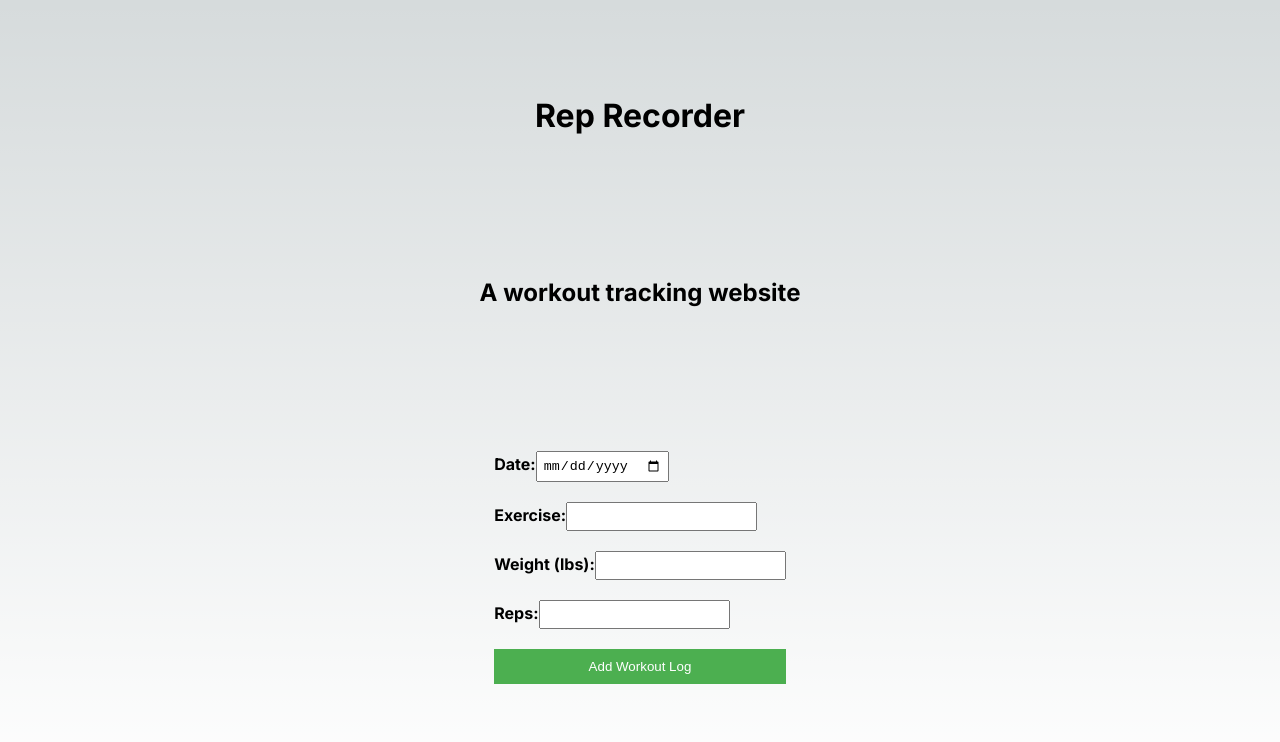
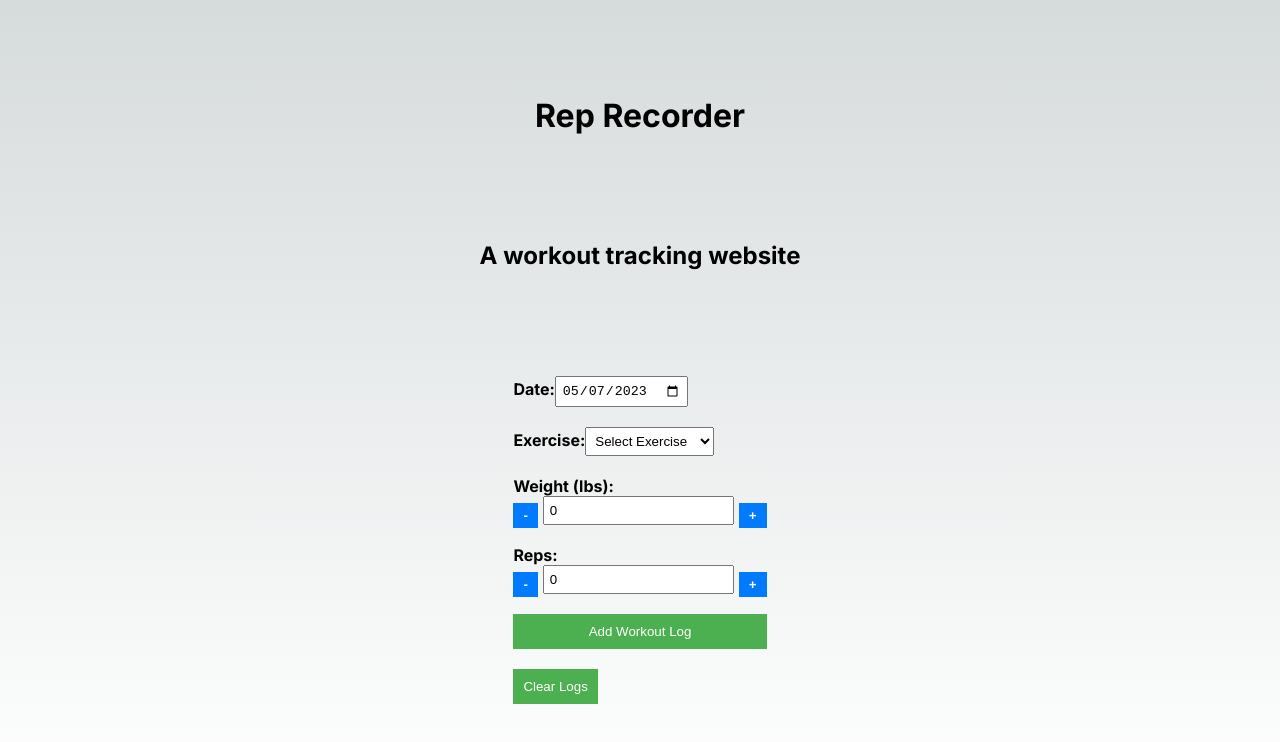
Before and after one commit to AustinMichaelColeman/rep-recorder, a Next.js app: page / in a window 1280 px wide. Shown: the top 742 px of the page. Built offline with nearby package versions, Linux system fonts and the light colour scheme.

Commit message:
Add basic workout tracking

```diff
--- a/src/app/WorkoutTracker.js
+++ b/src/app/WorkoutTracker.js
@@ -1,15 +1,15 @@
 "use client";
 import React, { useEffect, useState } from "react";
-import { addWorkoutLog, getWorkoutLogs } from "./workout-db";
+import { addWorkoutLog, getWorkoutLogs, clearWorkouts } from "./workout-db";
 import styles from "./WorkoutTracker.module.css";
 
 export default function WorkoutTracker() {
   const [workouts, setWorkouts] = useState([]);
   const [formValues, setFormValues] = useState({
-    date: "",
+    date: new Date().toISOString().split("T")[0],
     exercise: "",
-    weight: "",
-    reps: "",
+    weight: 0,
+    reps: 0,
   });
 
   useEffect(() => {
@@ -25,6 +25,34 @@ export default function WorkoutTracker() {
     setFormValues((prevValues) => ({ ...prevValues, [name]: value }));
   };
 
+  const handleWeightIncrement = () => {
+    setFormValues((prevValues) => ({
+      ...prevValues,
+      weight: prevValues.weight + 5,
+    }));
+  };
+
+  const handleWeightDecrement = () => {
+    setFormValues((prevValues) => ({
+      ...prevValues,
+      weight: prevValues.weight - 5,
+    }));
+  };
+
+  const handleRepsIncrement = () => {
+    setFormValues((prevValues) => ({
+      ...prevValues,
+      reps: prevValues.reps + 1,
+    }));
+  };
+
+  const handleRepsDecrement = () => {
+    setFormValues((prevValues) => ({
+      ...prevValues,
+      reps: prevValues.reps - 1,
+    }));
+  };
+
   const handleSubmit = (event) => {
     event.preventDefault();
     const workoutLog = {
@@ -36,12 +64,9 @@ export default function WorkoutTracker() {
 
     addWorkoutLog(workoutLog)
       .then(() => {
-        setFormValues({
-          date: "",
-          exercise: "",
-          weight: "",
-          reps: "",
-        });
+        setFormValues((prevValues) => ({
+          ...prevValues,
+        }));
         getWorkoutLogs()
           .then((workouts) => setWorkouts(workouts))
           .catch((error) =>
@@ -49,6 +74,15 @@ export default function WorkoutTracker() {
           );
       })
       .catch((error) => console.error("Failed to add workout log:", error));
+  };
+
+  const handleClearLogs = () => {
+    clearWorkouts()
+      .then(() => {
+        setWorkouts([]);
+        console.log("Workout logs cleared from the database.");
+      })
+      .catch((error) => console.error("Failed to clear workout logs:", error));
   };
 
   return (
@@ -67,17 +101,30 @@ export default function WorkoutTracker() {
         </label>
         <label className={styles.label}>
           Exercise:
-          <input
-            type="text"
+          <select
             name="exercise"
             value={formValues.exercise}
             onChange={handleInputChange}
             className={styles.input}
             required
-          />
+          >
+            <option value="">Select Exercise</option>
+            <option value="Bench Press">Bench Press</option>
+            <option value="Squat">Squat</option>
+            <option value="Deadlift">Deadlift</option>
+            <option value="Overhead Press">Overhead Press</option>
+          </select>
         </label>
         <label className={styles.label}>
           Weight (lbs):
+          <div className={styles.weightControl}>
+            <button
+              type="button"
+              onClick={handleWeightDecrement}
+              className={styles.incrementButton}
+            >
+              -
+            </button>
             <input
               type="number"
               name="weight"
@@ -86,9 +133,25 @@ export default function WorkoutTracker() {
               className={styles.input}
               required
             />
+            <button
+              type="button"
+              onClick={handleWeightIncrement}
+              className={styles.incrementButton}
+            >
+              +
+            </button>
+          </div>
         </label>
         <label className={styles.label}>
           Reps:
+          <div className={styles.repsControl}>
+            <button
+              type="button"
+              onClick={handleRepsDecrement}
+              className={styles.incrementButton}
+            >
+              -
+            </button>
             <input
               type="number"
               name="reps"
@@ -97,11 +160,22 @@ export default function WorkoutTracker() {
               className={styles.input}
               required
             />
+            <button
+              type="button"
+              onClick={handleRepsIncrement}
+              className={styles.incrementButton}
+            >
+              +
+            </button>
+          </div>
         </label>
         <button type="submit" className={styles.button}>
           Add Workout Log
         </button>
       </form>
+      <button type="button" onClick={handleClearLogs} className={styles.button}>
+        Clear Logs
+      </button>
       <ul className={styles.workoutList}>
         {workouts.map((workout, index) => (
           <li key={index} className={styles.workoutItem}>
--- a/src/app/WorkoutTracker.module.css
+++ b/src/app/WorkoutTracker.module.css
@@ -42,3 +42,19 @@
 .workoutDetails {
   font-style: italic;
 }
+
+.weightControl,
+.repsControl {
+  display: flex;
+  align-items: center;
+  gap: 5px;
+}
+
+.incrementButton {
+  padding: 5px 10px;
+  background-color: #007bff;
+  color: white;
+  border: none;
+  cursor: pointer;
+  font-weight: bold;
+}
--- a/src/app/workout-db.js
+++ b/src/app/workout-db.js
@@ -36,4 +36,12 @@ export async function getWorkoutLogs() {
   return store.getAll();
 }
 
-// Rest of your code...
+// Function to clear all workout logs from the database
+export async function clearWorkouts() {
+  const db = await openDB(DB_NAME, DB_VERSION);
+  const tx = db.transaction(WORKOUT_STORE_NAME, "readwrite");
+  const store = tx.objectStore(WORKOUT_STORE_NAME);
+
+  store.clear();
+  await tx.done;
+}
```
Lines whose indentation alone changed are shown as unchanged.
